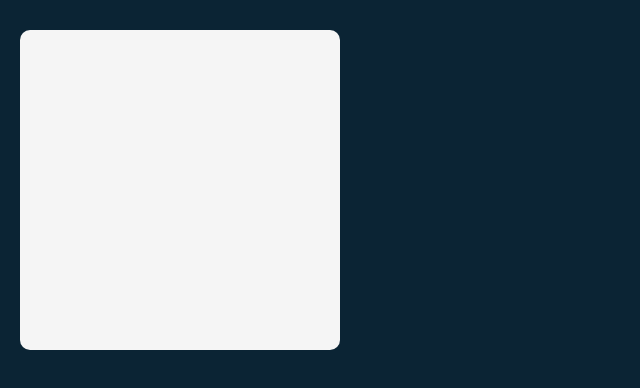
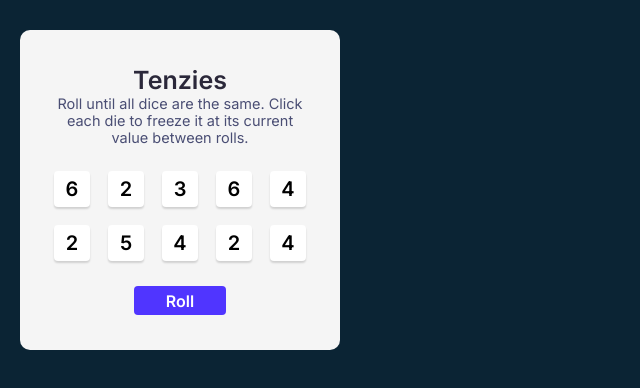
Before and after one commit to daniela-mendes/react-101, a React (Vite) app in the folder tenzies/: page / in a window 1280 px wide. Shown: the top 388 px of the page, without its empty margins (0-640 px from the left). Built offline with nearby package versions, Linux system fonts and the light colour scheme.

Commit message:
tenzies capstone: - game layout - dice component (rendered manually) - next step: render dice automatically by mapping over the numbers array

```diff
--- a/tenzies/index.html
+++ b/tenzies/index.html
@@ -3,8 +3,8 @@
   <head>
     <meta charset="UTF-8" />
     <link rel="preconnect" href="https://fonts.googleapis.com">
-    <link rel="preconnect" href="https://fonts.gstatic.com" crossorigin>
-    <link href="https://fonts.googleapis.com/css2?family=Karla:ital,wght@0,200..800;1,200..800&display=swap" rel="stylesheet">
+        <link rel="preconnect" href="https://fonts.gstatic.com" crossorigin>
+        <link href="https://fonts.googleapis.com/css2?family=Inter:ital,opsz,wght@0,14..32,100..900;1,14..32,100..900&display=swap" rel="stylesheet">
     <link rel="stylesheet" href="/src/index.css">
     <title>tenzies</title>
   </head>
--- a/tenzies/src/App.tsx
+++ b/tenzies/src/App.tsx
@@ -1,6 +1,23 @@
+import Dice from "./Dice"
+
 export default function App() {
-  return (
-    <main>
-    </main>
-  )
+  	return (
+		<main>
+			<span className="title">Tenzies</span>
+			<span className="description">Roll until all dice are the same. Click each die to freeze it at its current value between rolls.</span>
+			<div className="grid">
+				<Dice value={Math.floor(Math.random() * 6) + 1} />
+				<Dice value={Math.floor(Math.random() * 6) + 1} />
+				<Dice value={Math.floor(Math.random() * 6) + 1} />
+				<Dice value={Math.floor(Math.random() * 6) + 1} />
+				<Dice value={Math.floor(Math.random() * 6) + 1} />
+				<Dice value={Math.floor(Math.random() * 6) + 1} />
+				<Dice value={Math.floor(Math.random() * 6) + 1} />
+				<Dice value={Math.floor(Math.random() * 6) + 1} />
+				<Dice value={Math.floor(Math.random() * 6) + 1} />
+				<Dice value={Math.floor(Math.random() * 6) + 1} />
+			</div>
+			<button>Roll</button>
+		</main>
+	)
 }
--- /dev/null
+++ b/tenzies/src/Dice.tsx
@@ -0,0 +1,5 @@
+export default function Dice(props: { value: number}) {
+    return (
+        <button className="dice">{props.value}</button>
+    )
+}
--- a/tenzies/src/index.css
+++ b/tenzies/src/index.css
@@ -1,5 +1,10 @@
 * {
   box-sizing: border-box;
+}
+
+html, body {
+  font-family: Inter;
+  color: #2B283A;
 }
 
 body {
@@ -13,4 +18,61 @@ main {
   height: 320px;
   background-color: #F5F5F5;
   border-radius: 10px;
+
+  padding: 35px;
+  display: flex;
+  flex-direction: column;
+  align-items: center;
+
+  .title {
+    font-size: 25px;
+    font-weight: 600;
+    letter-spacing: -3%;
+  }
+
+  .description {
+    font-size: 14.5px;
+    font-weight: 400;
+    letter-spacing: -3%;
+    color: #4A4E74;
+    text-align:center;
+  }
 }
+
+.grid {
+  padding: 25px 0;
+  display: grid;
+  grid-template-columns: 1fr 1fr 1fr 1fr 1fr;
+  gap: 18px;
+}
+
+.dice {
+  width: 36px;
+  height: 36px;
+  border-radius: 4px;
+  border: none;
+  box-shadow: 0px 2px 2px 0px rgba(0, 0, 0, 0.15);
+  background-color: white;
+  font-size: 20px;
+  font-weight: 600;
+
+  &:hover {
+    cursor: pointer;
+  }
+}
+
+main > button {
+  background-color: #5035FF;
+  border: none;
+  border-radius: 4px;
+  width: 92px;
+  height: 36px;
+
+  color: white;
+  font-size: 16px;
+  font-weight: 600;
+}
+
+button {
+  font-family: Inter;
+}
```
